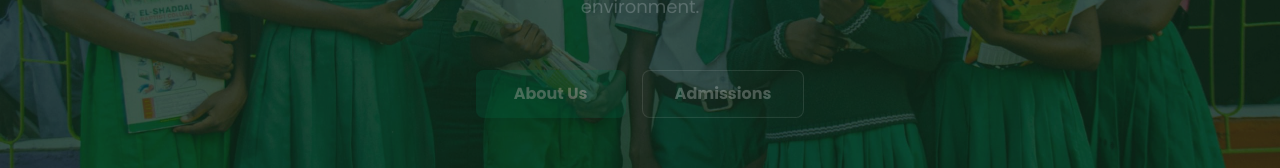
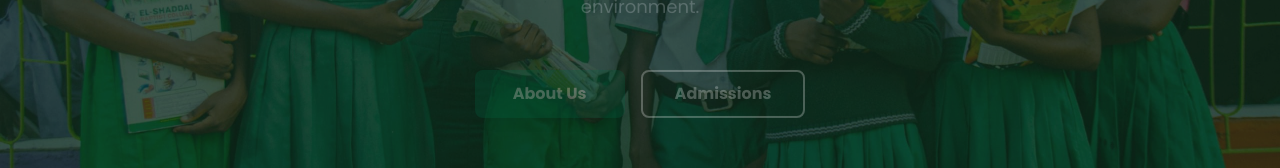
Before and after one commit to Ireoluuwa/elshaddaibaptistschools-ui, a Next.js app: page / in a window 1280 px wide. Shown: the part 421-589 px from the top of the page. Built offline with nearby package versions, Linux system fonts and the light colour scheme; no server answers.

Commit message:
style: update secondary CTA button styling for improved hover effects and border visibility

```diff
--- a/components/home/Hero.tsx
+++ b/components/home/Hero.tsx
@@ -105,7 +105,7 @@ const Hero = () => {
               </Link>
               <Link
                 href={current.ctaSecondaryHref}
-                className="flex min-w-[150px] cursor-pointer items-center justify-center overflow-hidden rounded-lg h-12 px-8 bg-white/5 backdrop-blur-md border border-white/40 hover:bg-white/20 text-white text-base font-bold transition-all active:scale-95"
+                className="flex min-w-[150px] cursor-pointer items-center justify-center rounded-lg h-12 px-8 border-2 border-white text-white text-base font-bold transition-all duration-300 hover:bg-white hover:text-secondary active:scale-95 backdrop-blur-sm"
               >
                 {current.ctaSecondary}
               </Link>
```
